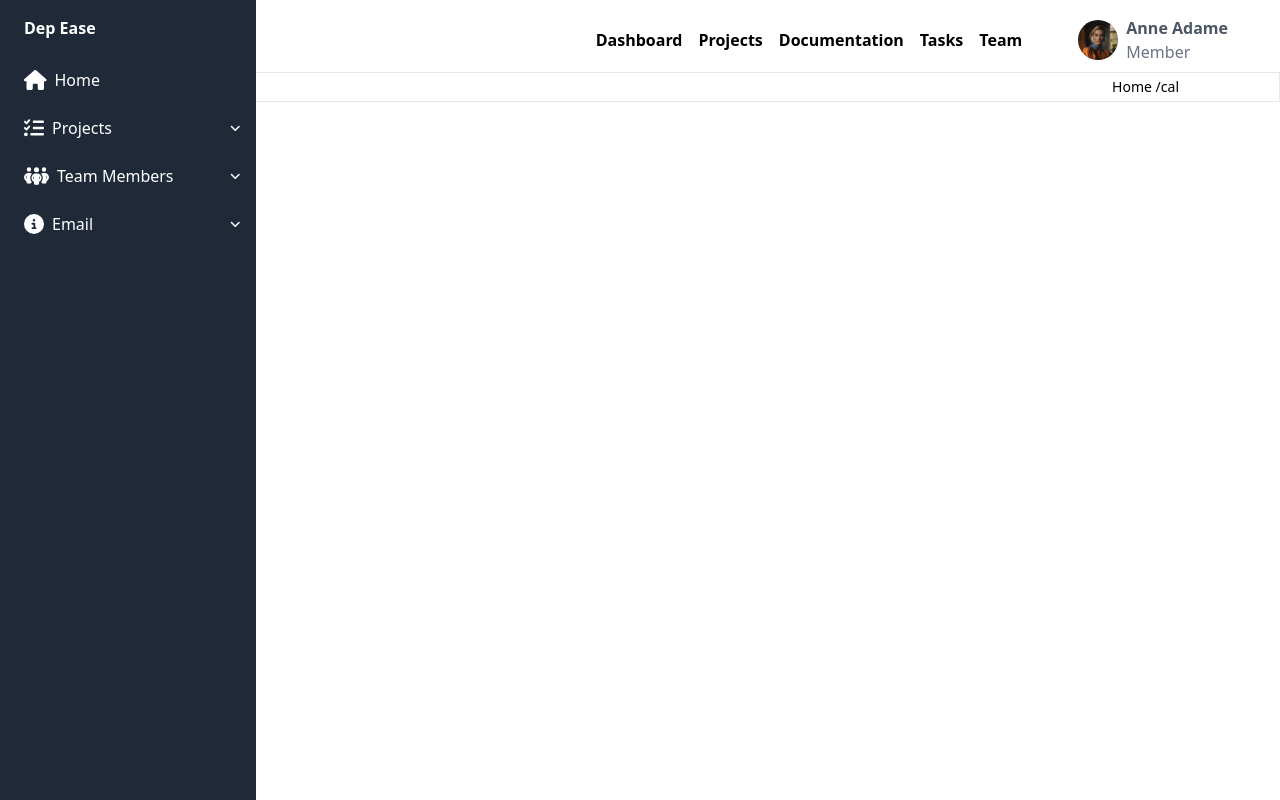
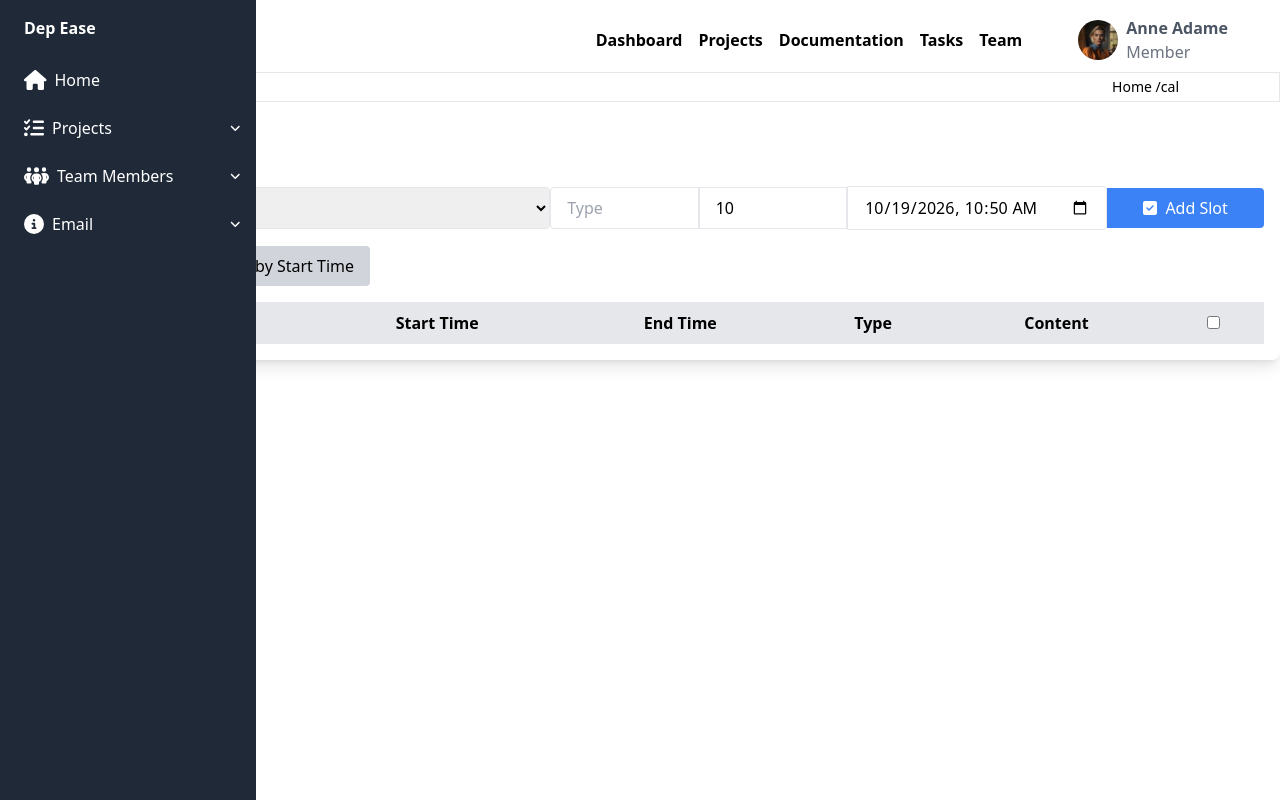
Before and after one commit to hamza442-ali/Frontend_DepEase, a React (Create React App) app: page /cal in a window 1280 px wide. Built offline with nearby package versions, Linux system fonts and the light colour scheme.

Commit message:
scheduler

```diff
--- a/package.json
+++ b/package.json
@@ -7,6 +7,7 @@
     "@fortawesome/free-regular-svg-icons": "^6.4.2",
     "@fortawesome/free-solid-svg-icons": "^6.4.2",
     "@fortawesome/react-fontawesome": "^0.2.0",
+    "@headlessui/react": "^1.7.17",
     "@reduxjs/toolkit": "^1.9.5",
     "@testing-library/jest-dom": "^5.17.0",
     "@testing-library/react": "^13.4.0",
--- a/src/App.js
+++ b/src/App.js
@@ -20,6 +20,7 @@ import ProjectPage from './pages/project/ProjectPage';
 import ProjectDetails from './components/project/ProjectDetails';
 import person from "./assets/images/person2.jpeg";
 import Evaluation from './components/evaluation/EvaluationDetails';
+import CalendarPage from './pages/SchedulerPage/Calender';
 
 
 const projectsData = [
@@ -74,6 +75,7 @@ function App() {
     <Route path="/announce" element={<AnnouncementPage/>} />
     <Route path="/email" element={<EmailPage/>} />
     <Route path="/del" element={<ManageDelieverables/>} />
+    <Route path="/cal" element={<CalendarPage/>} />
       </Routes>
     </BrowserRouter>
   );
--- /dev/null
+++ b/src/components/Scheduler/Calender.jsx
@@ -0,0 +1,161 @@
+import React, { useState } from 'react';
+import { FontAwesomeIcon } from '@fortawesome/react-fontawesome';
+import { faTrash, faSort, faCheckSquare } from '@fortawesome/free-solid-svg-icons';
+
+
+
+const SelectInput = ({ options, value, onChange }) => (
+  <select
+    className="w-full px-4 py-2 border rounded focus:outline-none"
+    value={value}
+    onChange={(e) => onChange(e.target.value)}
+  >
+
+<option value="">Select a project</option>
+    {options.map((option) => (
+      <option key={option.value} value={option.value}>
+        {option.label}
+      </option>
+    ))}
+  </select>
+);
+
+const Calendar = () => {
+  const [selectedDate, setSelectedDate] = useState(new Date());
+  const [slots, setSlots] = useState([]);
+  const [newSlot, setNewSlot] = useState('');
+  const [type, setType] = useState('');
+  const [span, setSpan] = useState(10); // Default span between start and end time in minutes
+
+  const projectOptions = [
+    { label: 'Project A', value: 'Project A' },
+    { label: 'Project B', value: 'Project B' },
+    { label: 'Project C', value: 'Project C' },
+  ];
+
+  const addSlot = () => {
+    if (newSlot && type && span > 0 && newSlot.trim() !== '' && type.trim() !== '') {
+      const slotStartTime = new Date(selectedDate);
+      const slotEndTime = new Date(selectedDate);
+      slotEndTime.setMinutes(slotEndTime.getMinutes() + span);
+
+      setSlots([...slots, { id: Date.now(), start: slotStartTime, end: slotEndTime, content: newSlot, type: type }]);
+      setNewSlot('');
+      setType('');
+    }
+  };
+
+  const deleteSelectedSlots = () => {
+    const remainingSlots = slots.filter((slot) => !slot.selected);
+    setSlots(remainingSlots);
+  };
+
+  const getFormattedDate = (date) => {
+    const options = { weekday: 'long', year: 'numeric', month: 'long', day: 'numeric' };
+    return date.toLocaleDateString(undefined, options);
+  };
+
+  const toggleSelect = (id) => {
+    const updatedSlots = slots.map((slot) => (slot.id === id ? { ...slot, selected: !slot.selected } : slot));
+    setSlots(updatedSlots);
+  };
+
+  const sortSlots = (criteria) => {
+    const sortedSlots = [...slots].sort((a, b) => {
+      if (criteria === 'start') {
+        return a.start.getTime() - b.start.getTime();
+      }
+      return 0;
+    });
+    setSlots(sortedSlots);
+  };
+
+
+  const selectAll = () => {
+    const updatedSlots = slots.map((slot) => ({ ...slot, selected: true }));
+    setSlots(updatedSlots);
+  };
+
+  return (
+    <div className="container p-4 mx-auto my-8 bg-white rounded-lg shadow-lg">
+      <div className="flex items-center mb-4">
+        <SelectInput options={projectOptions} value={newSlot} onChange={setNewSlot} />
+        <input
+          type="text"
+          placeholder="Type"
+          className="w-1/4 px-4 py-2 border rounded-l focus:outline-none"
+          value={type}
+          onChange={(e) => setType(e.target.value)}
+        />
+        <input
+          type="number"
+          placeholder="Span (mins)"
+          min="1"
+          className="w-1/4 px-4 py-2 border focus:outline-none"
+          value={span}
+          onChange={(e) => setSpan(parseInt(e.target.value, 10))}
+        />
+        <input
+          type="datetime-local"
+          className="w-1/4 px-4 py-2 border rounded-r focus:outline-none"
+          value={selectedDate.toISOString().slice(0, -8)}
+          onChange={(e) => setSelectedDate(new Date(e.target.value))}
+        />
+        <button
+          className="w-1/4 px-6 py-2 text-white bg-blue-500 rounded-r hover:bg-blue-600 focus:outline-none"
+          onClick={addSlot}
+        >
+          <FontAwesomeIcon icon={faCheckSquare} className="mr-2" />
+          Add Slot
+        </button>
+      </div>
+      <div className="flex items-center mb-4 ">
+        <button
+          className="px-4 py-2 bg-gray-300 rounded-l hover:bg-gray-400 focus:outline-none"
+          onClick={() => deleteSelectedSlots()}
+        >
+          <FontAwesomeIcon icon={faTrash} className="mr-2" />
+          Delete Selected
+        </button>
+        <button className="px-4 py-2 bg-gray-300 rounded-r hover:bg-gray-400 focus:outline-none" onClick={() => sortSlots('start')}>
+          <FontAwesomeIcon icon={faSort} className="mr-2" />
+          Sort by Start Time
+        </button>
+      </div>
+      <div className="overflow-x-auto">
+        <table className="min-w-full border">
+          <thead>
+            <tr className="bg-gray-200">
+              <th className="px-4 py-2">Day</th>
+              <th className="px-4 py-2">Date</th>
+              <th className="px-4 py-2">Start Time</th>
+              <th className="px-4 py-2">End Time</th>
+              <th className="px-4 py-2">Type</th>
+              <th className="px-4 py-2">Content</th>
+              <th className="px-4 py-2">
+                <input type="checkbox" onChange={() => selectAll()} />
+              </th>
+            </tr>
+          </thead>
+          <tbody>
+            {slots.map((slot, index) => (
+              <tr key={index} className={slot.selected ? 'bg-gray-100' : ''}>
+                <td className="px-4 py-2">{slot.start.toLocaleDateString(undefined, { weekday: 'long' })}</td>
+                <td className="px-4 py-2">{getFormattedDate(slot.start)}</td>
+                <td className="px-4 py-2">{slot.start.toLocaleTimeString()}</td>
+                <td className="px-4 py-2">{slot.end.toLocaleTimeString()}</td>
+                <td className="px-4 py-2">{slot.type}</td>
+                <td className="px-4 py-2">{slot.content}</td>
+                <td className="px-4 py-2">
+                  <input type="checkbox" onChange={() => toggleSelect(slot.id)} checked={slot.selected} />
+                </td>
+              </tr>
+            ))}
+          </tbody>
+        </table>
+      </div>
+    </div>
+  );
+};
+
+export default Calendar;
--- /dev/null
+++ b/src/pages/SchedulerPage/Calender.jsx
@@ -0,0 +1,17 @@
+// src/App.js
+import React from 'react';
+import Calendar from '../../components/Scheduler/Calender';
+
+
+const CalendarPage=()=> {
+  return (
+    <div className="App">
+      <header className="App-header">
+        <h1 className="mb-4 text-3xl font-bold">Project Calendar</h1>
+        <Calendar/>
+      </header>
+    </div>
+  );
+}
+
+export default CalendarPage;
```
Also changed, not shown: 1 other file (tests, documents, lock files or other folders).
